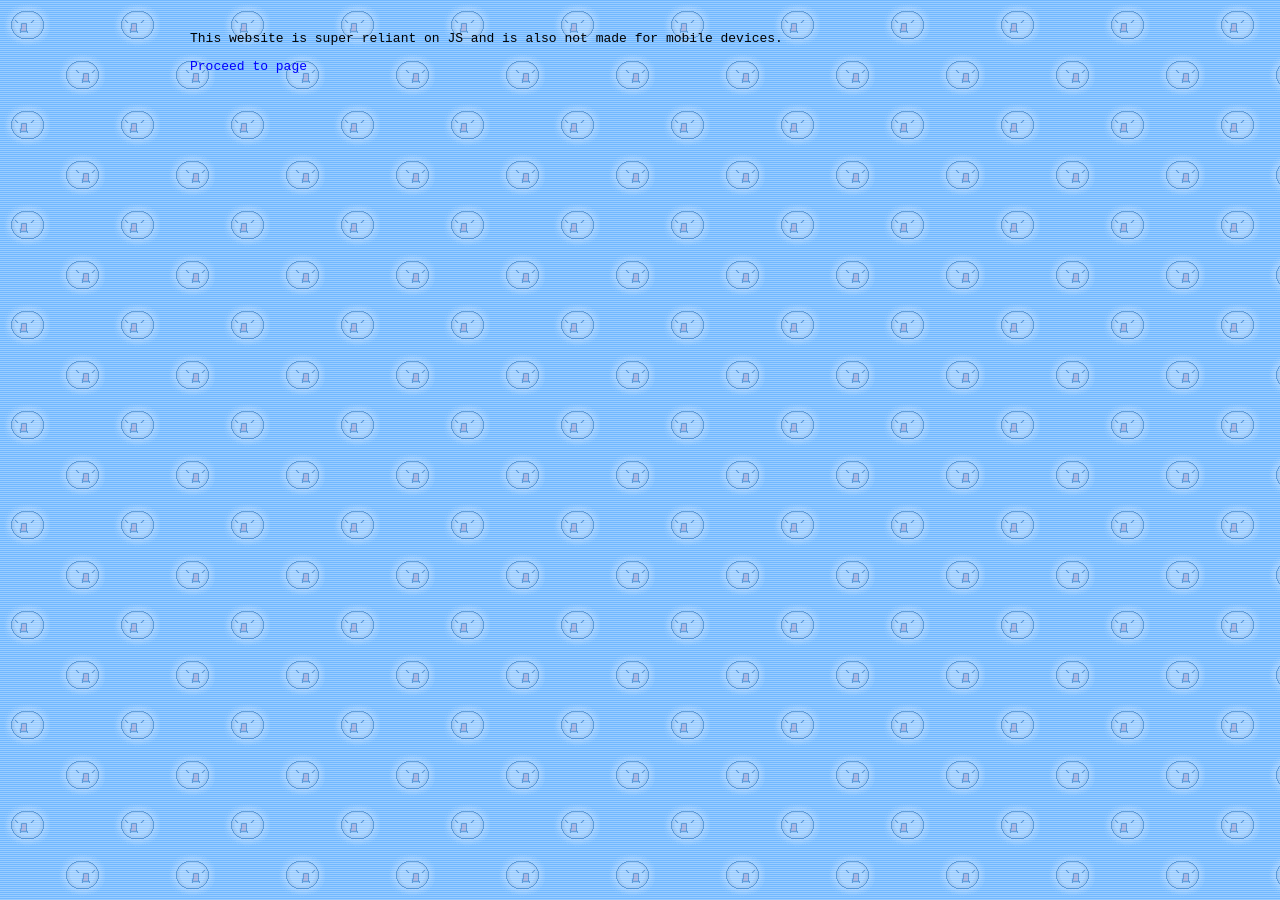
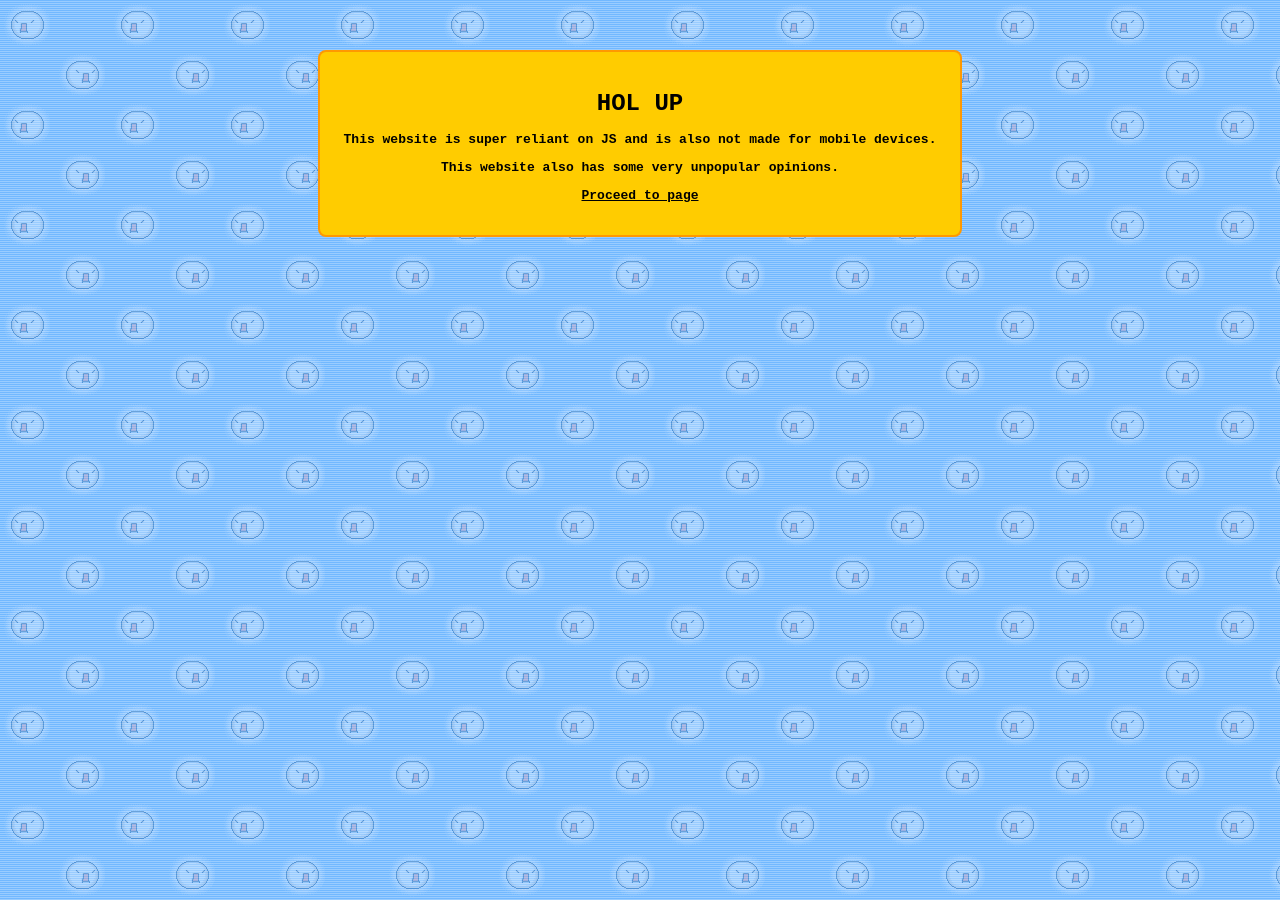
Before and after one commit to linuxfandudeguy/linuxfandudeguy.github.io, a Jekyll site: the page built from index.html, in a window 1280 px wide. Built offline with Jekyll 4.4.1, drawn with Linux system fonts in a browser that asks for light colours.

Commit message:
Update index.html

```diff
--- a/index.html
+++ b/index.html
@@ -1,7 +1,21 @@
 ---
 layout: no_header_no_footer
+title: HOL UP
 ---
-<div id="warning">
+<div id="warning" style="
+  background-color: #ffcc00; /* bright yellow */
+  color: #000;
+  border: 2px solid #ff9900;
+  padding: 20px;
+  margin: 20px auto;
+  max-width: 600px;
+  text-align: center;
+  font-size: 20px;
+  font-weight: bold;
+  border-radius: 8px;
+">
+<h1>HOL UP</h1>
   <p>This website is super reliant on JS and is also not made for mobile devices.</p>
-  <p><a href="home.html">Proceed to page</a></p>
+  <p>This website also has some very unpopular opinions.</p>
+  <p><a href="home.html" style="color: #000; text-decoration: underline;">Proceed to page</a></p>
 </div>
```
